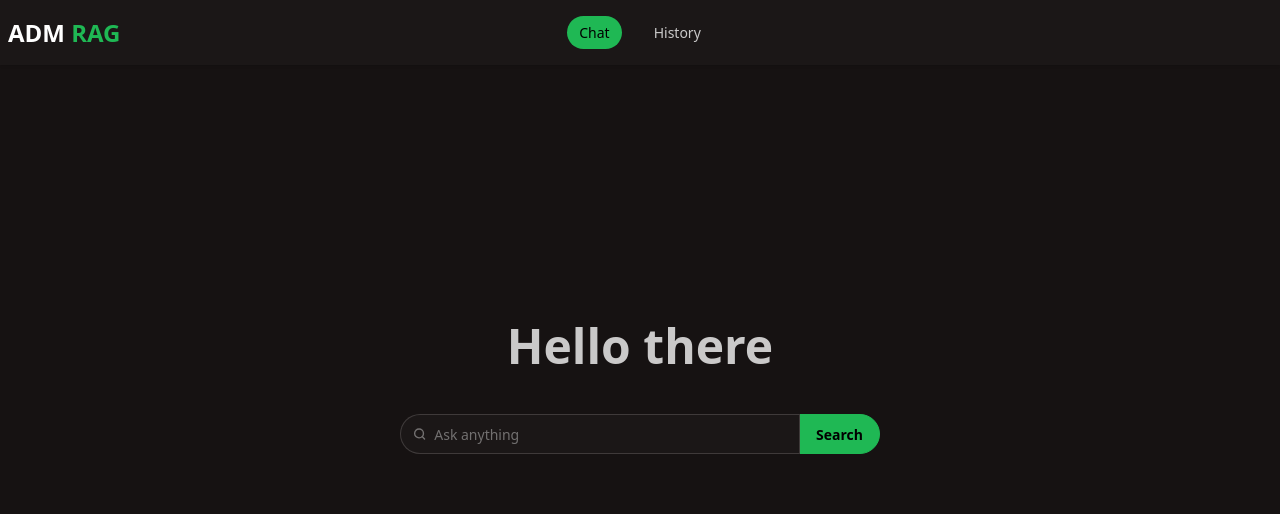
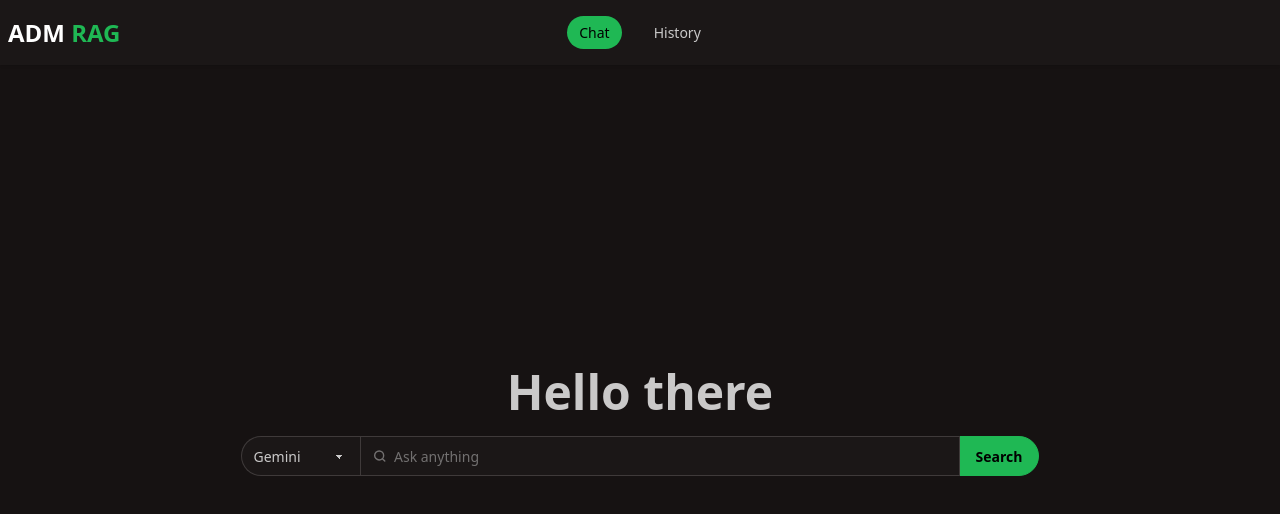
Before and after one commit to JJSierra0318/adm-rag-frontend, an Angular app: page /chat in a window 1280 px wide. Shown: the top 514 px of the page. Built offline with nearby package versions, Linux system fonts and the light colour scheme.

Commit message:
Option to choose model

```diff
--- a/src/app/rag/rag-chat/rag-chat.component.html
+++ b/src/app/rag/rag-chat/rag-chat.component.html
@@ -1,9 +1,14 @@
-<div class="hero bg-base-200 min-h-screen min-w-full">
+<div class="pt-16 hero bg-base-200 min-h-screen min-w-full">
   <div class="hero-content text-center">
     <div>
       <h1 class="text-5xl font-bold">Hello there</h1>
-      <div class="join py-6 mt-5">
-        <label class="input validator join-item w-100">
+      <div class="join my-5">
+        <select class="select select-bordered join-item w-30" (change)="selectedModel.set($any($event.target).value)">
+          @for (model of models; track model) {
+            <option [selected]="model == selectedModel()" [value]="model">{{ model | titlecase }}</option>
+          }
+        </select>
+        <label class="input validator join-item w-150">
           <svg class="h-[1em] opacity-50" xmlns="http://www.w3.org/2000/svg" viewBox="0 0 24 24">
             <g stroke-linejoin="round" stroke-linecap="round" stroke-width="2.5" fill="none" stroke="currentColor">
               <circle cx="11" cy="11" r="8"></circle>
@@ -14,9 +19,9 @@
         </label>
         <button (click)="onSubmit(txtInput)" class="btn btn-primary join-item" [disabled]="loading()">Search</button>
       </div>
-      @if (hasError()) {
+      @if (error()) {
       <div role="alert" class="alert alert-error alert-soft mb-5">
-        <span>Error! Please don't submit an empty query</span>
+        <span>{{ error() }}</span>
       </div>
       }
       @if (loading()) {
@@ -25,7 +30,7 @@
       </div>
       }
       @if (response()) {
-      <div class="text-justify textarea py-6 min-w-full">
+      <div class="text-justify textarea py-6 min-w-full overflow-y-auto max-h-[calc(100vh-4rem-10rem)]">
         <h3 class="text-xl text-accent font-bold">Question:</h3>
         {{query()}}
         <br>
--- a/src/app/rag/rag-chat/rag-chat.component.ts
+++ b/src/app/rag/rag-chat/rag-chat.component.ts
@@ -2,39 +2,51 @@ import { Component, inject, signal } from '@angular/core';
 import { RagService } from '../rag.service';
 import { marked } from 'marked';
 import { ChartComponent } from '../chart/chart.component';
+import { TitleCasePipe } from '@angular/common';
 
 @Component({
   selector: 'app-rag-chat',
-  imports: [ChartComponent],
+  imports: [ChartComponent, TitleCasePipe],
   templateUrl: './rag-chat.component.html',
 })
 export default class RagChatComponent {
   query = signal('');
   response = signal<string | null>(null);
   loading = signal(false);
-  hasError = signal(false);
+  error = signal<null | string>(null);
   ragService = inject(RagService);
+  selectedModel = signal<string>('gemini');
+
+  models = ['gemini', 'gpt', 'llama', 'moonshotai'];
 
   onSubmit(input: HTMLInputElement) {
+
     this.loading.set(true);
     if (!input.value.trim()) {
       this.loading.set(false);
-      this.hasError.set(true);
+      this.error.set("Error! Please don't submit an empty query");
       setTimeout(() => {
-        this.hasError.set(false);
+        this.error.set(null);
       }, 2000);
       return;
     }
 
-    this.ragService.getResponse(input.value).subscribe(async res => {
+    this.ragService.getResponse(input.value, this.selectedModel()).subscribe({
+      next: async res => {
 
-      const html = await marked.parse(res);
+        const html = await marked.parse(res);
 
-      this.loading.set(false);
-      this.query.set(input.value);
-      this.response.set(html);
+        this.loading.set(false);
+        this.query.set(input.value);
+        this.response.set(html);
 
-      input.value = '';
+        input.value = '';
+      },
+      error: err => {
+        this.loading.set(false);
+        this.error.set(err.message);
+        console.error('Error fetching response:', err);
+      }
     })
   }
 }
--- a/src/app/rag/rag.service.ts
+++ b/src/app/rag/rag.service.ts
@@ -1,12 +1,27 @@
 import { HttpClient } from "@angular/common/http";
 import { effect, inject, Injectable, signal } from "@angular/core";
-import { delay, map, tap } from "rxjs";
+import { catchError, delay, map, tap, throwError } from "rxjs";
 import { ChartData } from './chart/chart.component';
 
 const loadFromLocalStorage = () => {
   const responsesFromLocalStorage = localStorage.getItem('query') ?? '{}'
   const response = JSON.parse(responsesFromLocalStorage)
   return response
+}
+
+const mapModelName = (model: string) => {
+  switch (model) {
+    case 'gemini':
+      return 'gemini-2.5-flash';
+    case 'gpt':
+      return 'openai/gpt-oss-120b';
+    case 'llama':
+      return 'meta-llama/llama-4-maverick-17b-128e-instruct';
+    case 'moonshotai':
+      return 'moonshotai/kimi-k2-instruct';
+    default:
+      return 'gemini-2.5-flash';
+  }
 }
 
 export interface ApiResponse {
@@ -30,8 +45,8 @@ export class RagService {
     localStorage.setItem('query', historyString)
   })
 
-getResponse(query: string) {
-  return this.http.post<ApiResponse>('http://localhost:8000/consulta/', { pregunta: query }).pipe(
+getResponse(query: string, model: string = 'gemini') {
+  return this.http.post<ApiResponse>('http://localhost:8000/consulta/', { pregunta: query, llm_name: mapModelName(model) }).pipe(
     delay(1000),
     tap((res) => {
       this.responseHistory.update(history => ({ ...history, [query.toLowerCase()]: res.texto }));
@@ -64,7 +79,11 @@ getResponse(query: string) {
         this.chartData.set(null);
       }
     }),
-    map((res) => res.texto)
+    map((res) => res.texto),
+    catchError(error => {
+          console.log(error.error.message);
+          return throwError(() => new Error('Error al obtener la respuesta del servidor'));
+        })
   );
 }
 
```
